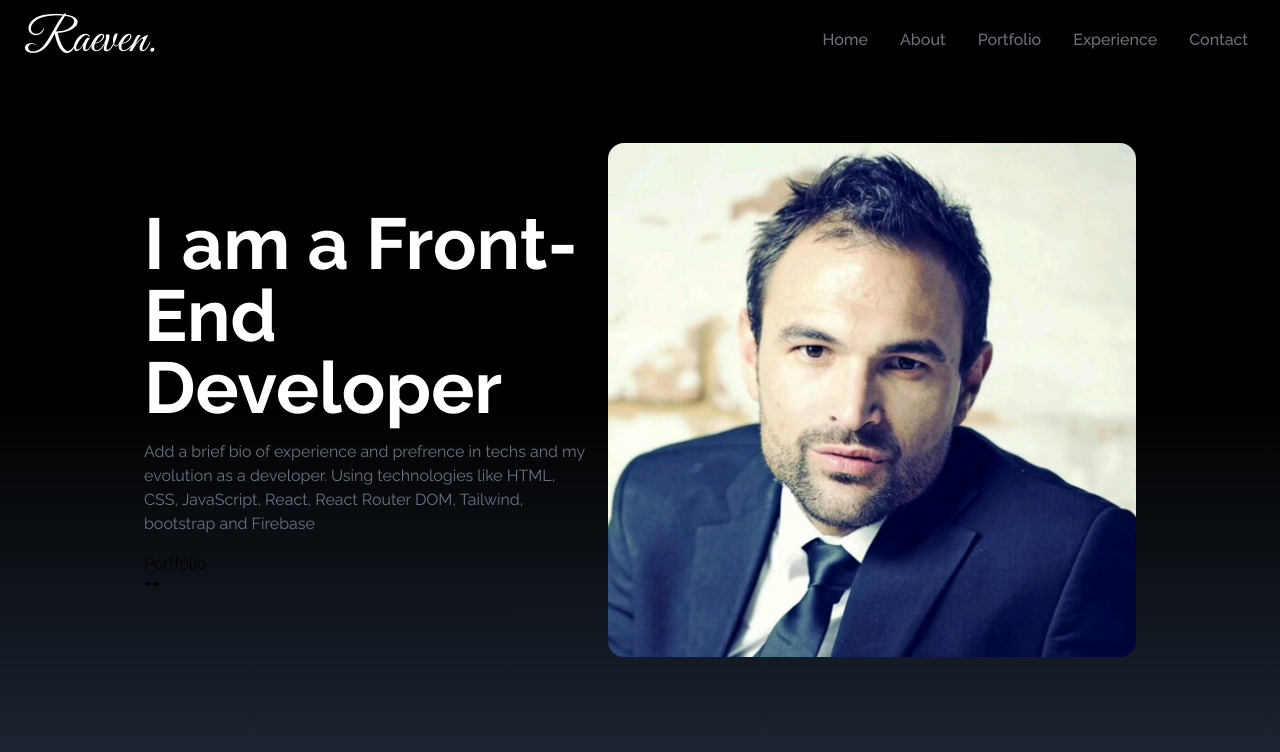
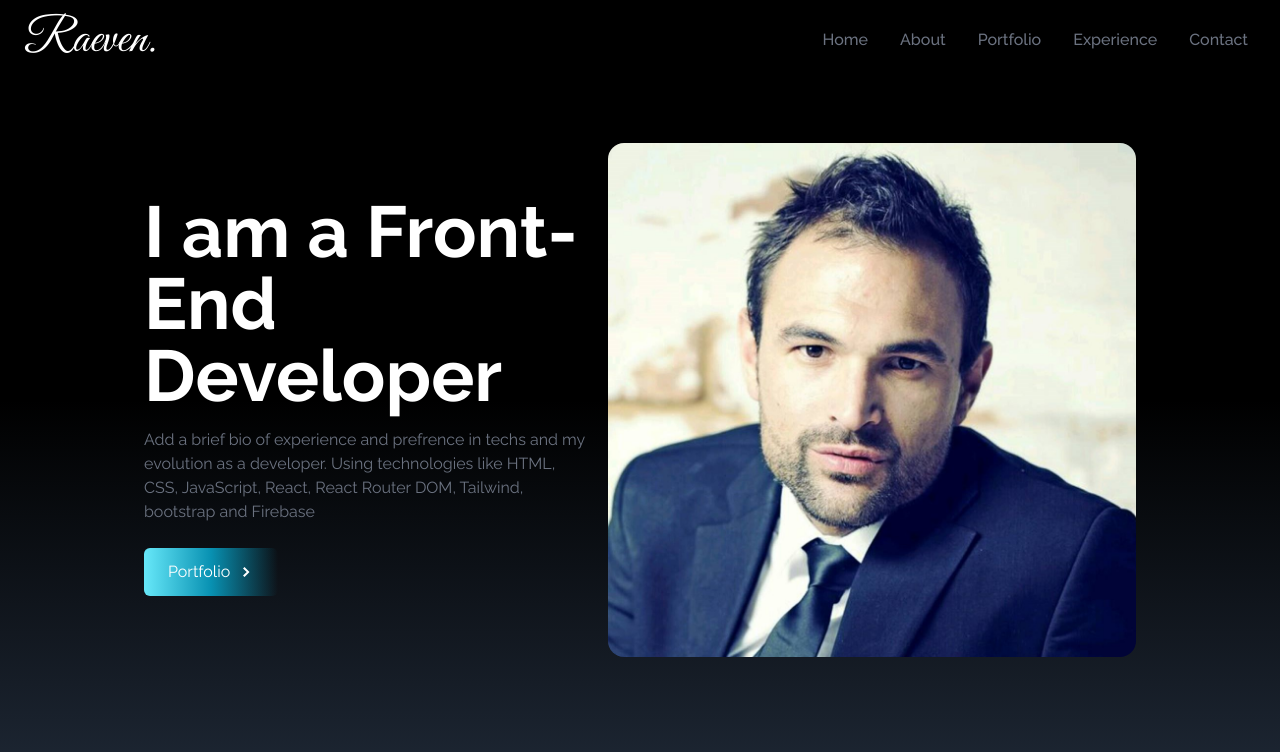
Before and after one commit to RaevenTech/personal-profile-page, a React (Create React App) app in the folder per-port/: page / in a window 1280 px wide. Shown: the top 752 px of the page. Built offline with nearby package versions, Linux system fonts and the light colour scheme.

Commit message:
Update Home.js

```diff
--- a/per-port/src/components/Home.js
+++ b/per-port/src/components/Home.js
@@ -1,7 +1,7 @@
 import React from "react";
 import "./home.css";
 import HeroImage from "../assets/portfolio/profilePic.jpg";
-import { TbArrowRightCircle } from "react-icons/tb";
+import { GoChevronRight } from "react-icons/go";
 
 const Home = () => {
     return (
@@ -26,10 +26,14 @@ const Home = () => {
                         Tailwind, bootstrap and Firebase
                     </p>
                     <div>
-                        <button id="portfolio-btn">
+                        <button
+                            id="portfolio-btn"
+                            className="group text-white w-fit px-6 py-3 my-2 flex items-center rounded-md
+                             bg-gradient-to-r from-cyan-300 via-cyan-600 to-darkblue-600 cursor-pointer"
+                        >
                             Portfolio{" "}
-                            <span>
-                                <TbArrowRightCircle />
+                            <span className="group-hover:rotate-90 duration-300 pl-2">
+                                <GoChevronRight />
                             </span>
                         </button>
                     </div>
```
